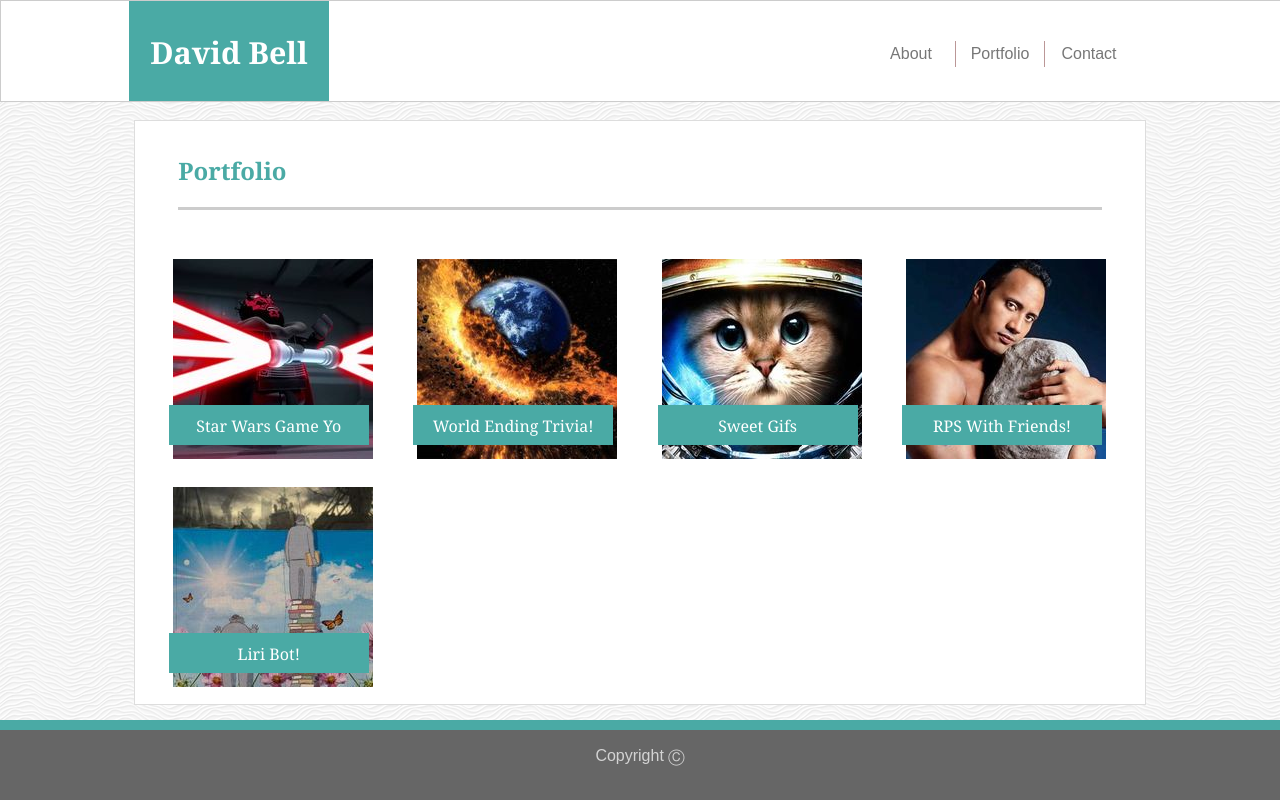
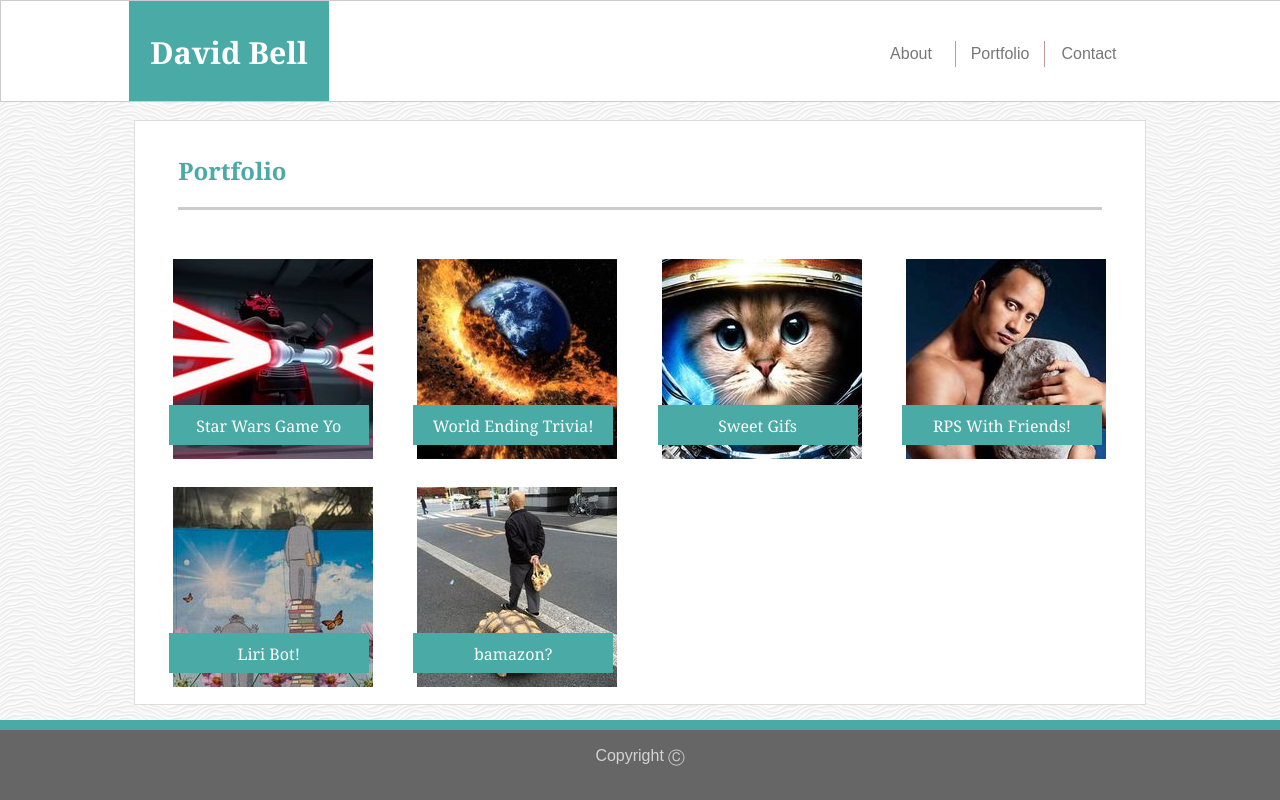
Before and after one commit to actualizeit/actualizeit.github.io, a plain HTML site: page portfolio.html in a window 1280 px wide. Drawn offline with Linux system fonts and the light colour scheme.

Commit message:
bamazon added

```diff
--- a/portfolio.html
+++ b/portfolio.html
@@ -55,6 +55,12 @@
                     <div class="PText">Liri Bot!</div>
                 </div>
             </div>
+            <div class="PItem">
+                <a href="https://github.com/actualizeit/bamazon"><img src="assets/images/Patient.jpeg"></a>
+                <div class="PLabel">
+                    <div class="PText">bamazon?</div>
+                </div>
+            </div>
 
 
     </section>
```
